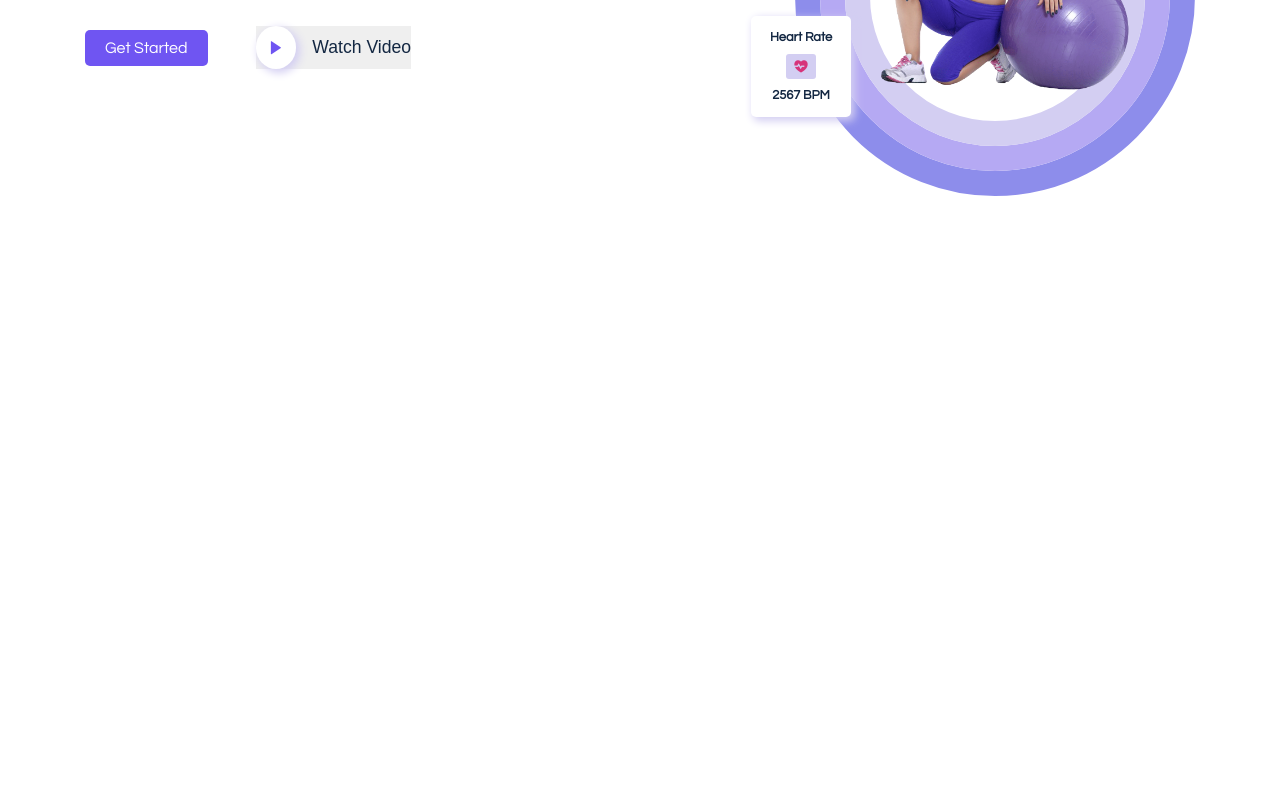
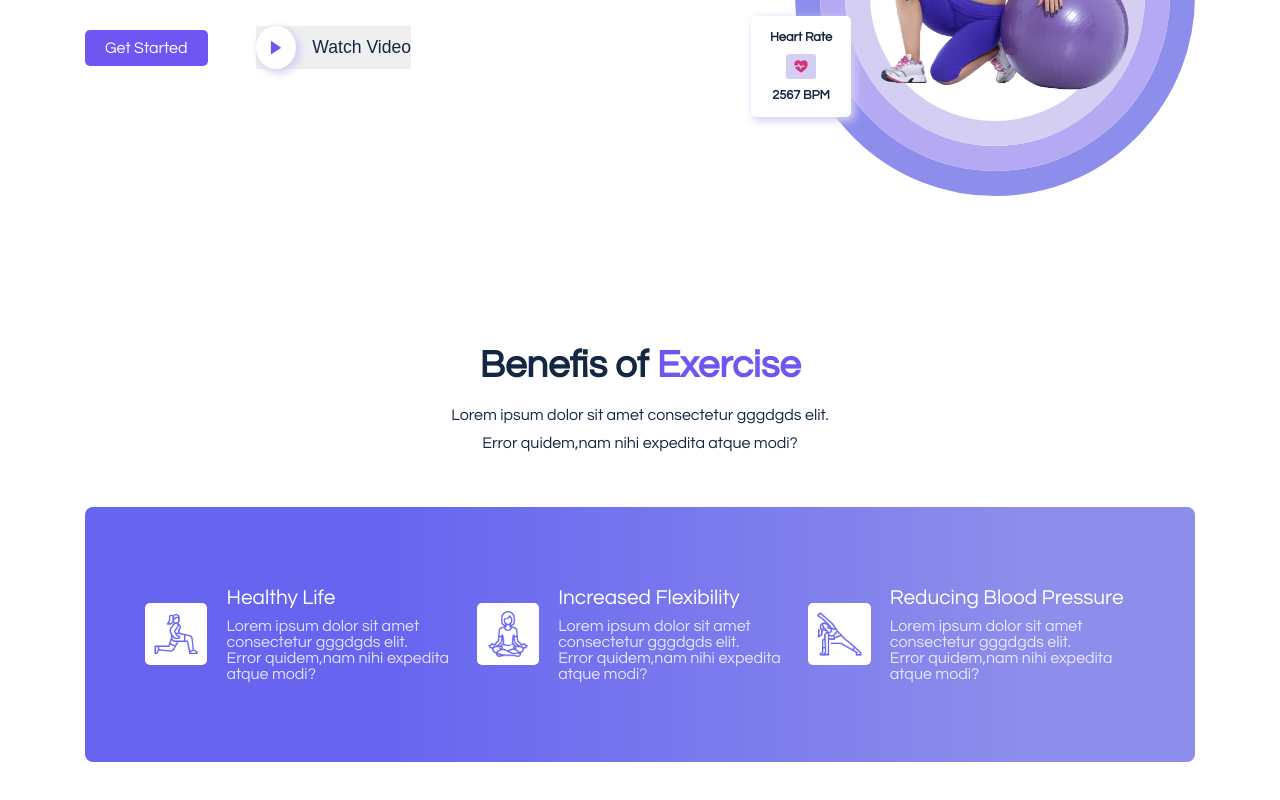
Before and after one commit to KINYENJE/gym-react-app, a React (Create React App) app: page / in a window 1280 px wide. Shown: the part 374-1174 px from the top of the page. Before the commit the page ends 800 px from the top, so only its background shows below. Built offline with nearby package versions, Linux system fonts and the light colour scheme.

Commit message:
exercises commit

```diff
--- a/src/App.js
+++ b/src/App.js
@@ -1,6 +1,7 @@
 // import logo from './logo.svg';
 import './App.css';
 import Header from './components/Header/Header';
+import Exercises from './components/UI/Exercises';
 import Hero from './components/UI/Hero';
 
 function App() {
@@ -8,6 +9,7 @@ function App() {
     <>
       <Header/>
       <Hero/>
+      <Exercises />
 
     </>
     // <div className="App">
--- /dev/null
+++ b/src/components/UI/Exercises.jsx
@@ -0,0 +1,69 @@
+import React from 'react'
+import '../../styles/exercises.css'
+import lunges from '../../assets/img/lunges.png'
+import yoga from '../../assets/img/yoga-pose.png'
+import extended from '../../assets/img/extended.png'
+
+const Exercises = () => {
+  return (
+    <section>
+        <div className="container exercise_container">
+            <div className="exercise_top">
+                <h2 className="section_title">
+                    Benefis of <span className='highlights'>Exercise</span>
+                </h2>
+                <p>
+                    Lorem ipsum dolor sit amet consectetur gggdgds elit. <br />
+                    Error quidem,nam nihi expedita atque modi?
+                </p>
+
+            </div>
+
+            {/** ====== exercise list ======== */}
+            <div className="exercise_wrapper">
+                <div className="exercise_item">
+                    <span className="exercise_icon">
+                        <img src={lunges} alt="" />
+                    </span>
+
+                    <div className="exercise_content">
+                        <h4>Healthy Life</h4>
+                        <p>
+                            Lorem ipsum dolor sit amet consectetur gggdgds elit. <br />
+                            Error quidem,nam nihi expedita atque modi?
+                        </p>
+                    </div>
+                </div>
+                <div className="exercise_item">
+                    <span className="exercise_icon">
+                        <img src={yoga} alt="" />
+                    </span>
+
+                    <div className="exercise_content">
+                        <h4>Increased Flexibility</h4>
+                        <p>
+                            Lorem ipsum dolor sit amet consectetur gggdgds elit. <br />
+                            Error quidem,nam nihi expedita atque modi?
+                        </p>
+                    </div>
+                </div>
+                <div className="exercise_item">
+                    <span className="exercise_icon">
+                        <img src={extended} alt="" />
+                    </span>
+
+                    <div className="exercise_content">
+                        <h4>Reducing Blood Pressure</h4>
+                        <p>
+                            Lorem ipsum dolor sit amet consectetur gggdgds elit. <br />
+                            Error quidem,nam nihi expedita atque modi?
+                        </p>
+                    </div>
+                </div>
+            </div>
+        </div>
+    </section>
+  )
+}
+
+export default Exercises
--- /dev/null
+++ b/src/styles/exercises.css
@@ -0,0 +1,65 @@
+.exercise_top{
+    margin-bottom: 50px;
+    text-align: center;
+}
+
+.exercise_top h2{
+    font-size: 2.4rem;
+    margin-bottom: 1rem;
+}
+
+.exercise_top p{
+    color: var(--heading-color);
+    font-size: 1rem;
+    line-height: 28px;
+}
+
+.exercise_wrapper{
+    background: var(--bg-gradient);
+    border-radius: .5rem;
+    display: flex;
+    align-items: center;
+    justify-content: space-between;
+    padding: 80px 60px;
+
+}
+
+.exercise_item {
+    display: flex;
+    align-items: center;
+    gap: 1.2rem;
+    width: 33%;
+}
+
+.exercise_icon{
+    width: 20%;
+    height: 20%;
+    display: flex;
+    align-items: center;
+    justify-content: center;
+    padding: .5rem;
+    border-radius: 5px;
+    background: #fff;
+}
+
+.exercise_icon img {
+    width: 100%;
+}
+
+.exercise_content{
+    width: 80%;
+}
+
+.exercise_content h4{
+    font-size: 1.3rem;
+    color: #fff;
+    font-weight: 500;
+    margin-bottom: .6rem;
+
+}
+
+.exercise_content p{
+    font-size: 1rem;
+    color: rgba(255,255,255,0.801);
+
+}
```
